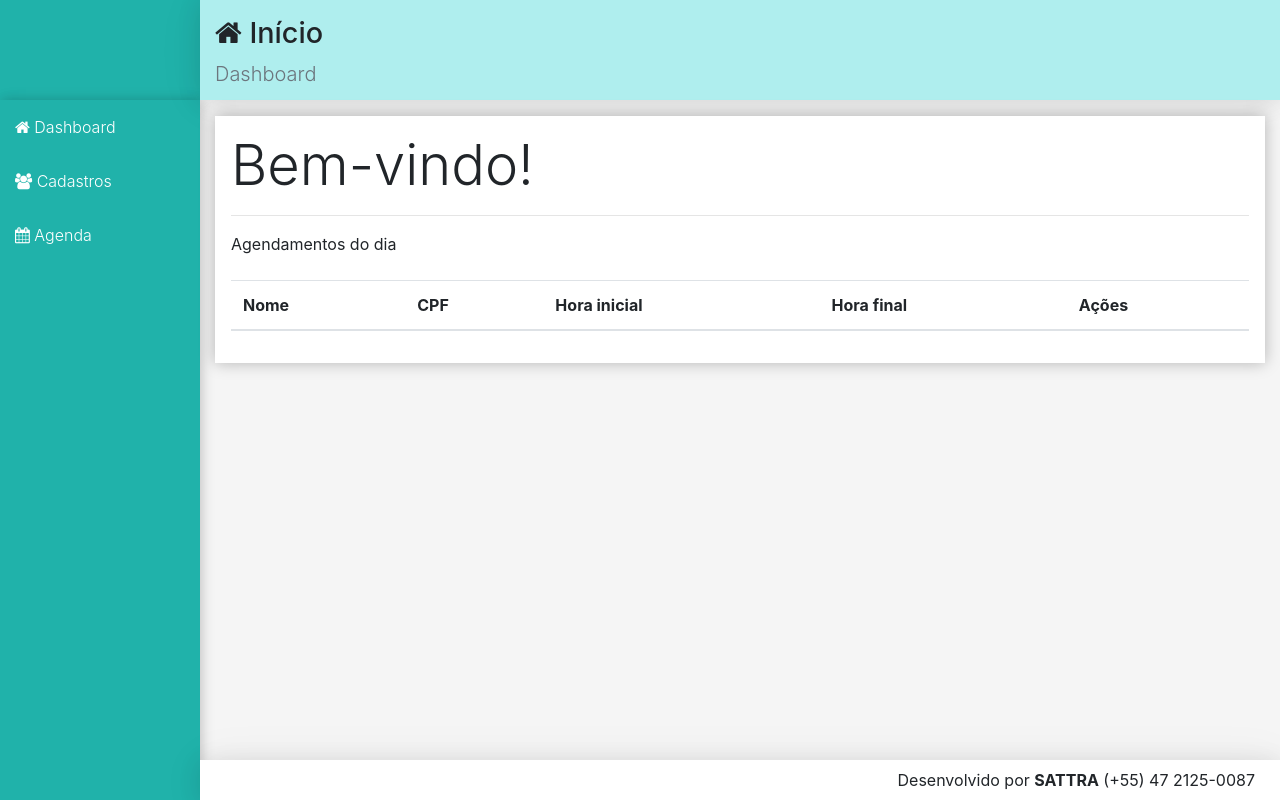
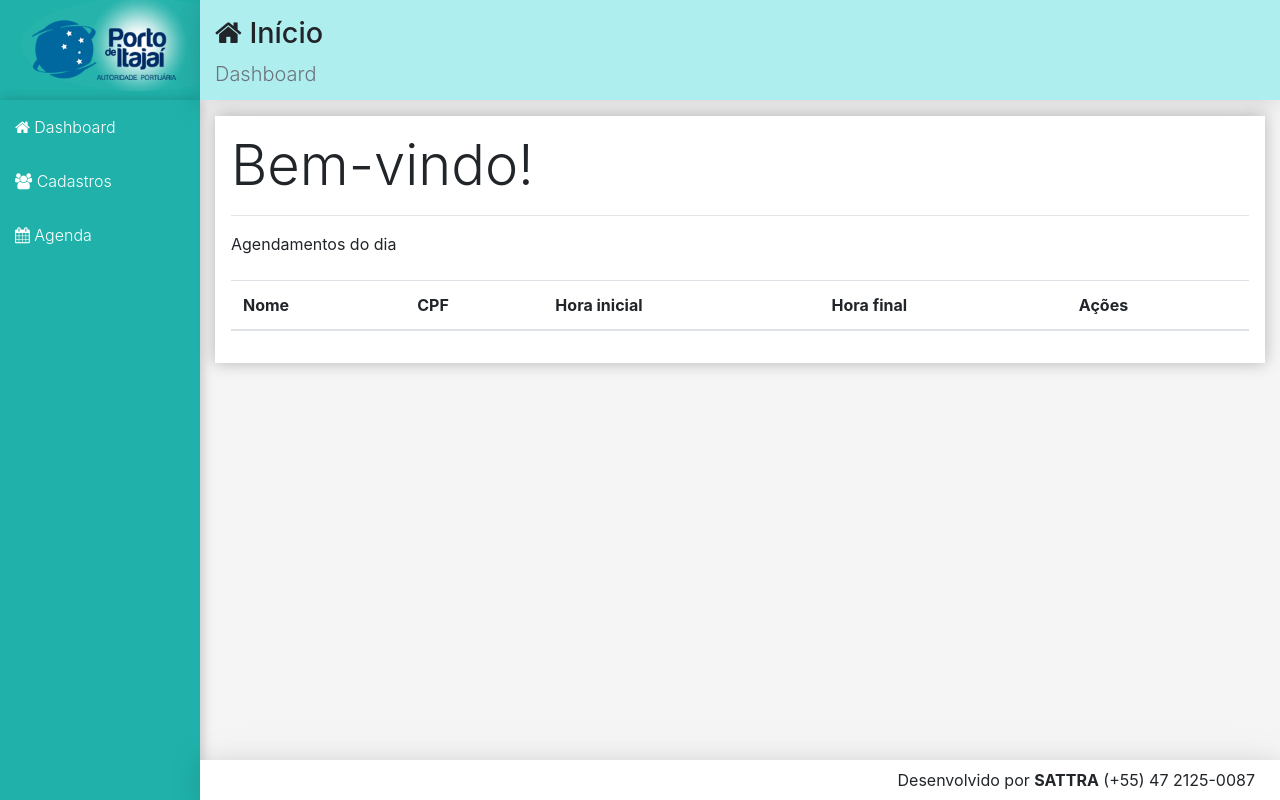
Before and after one commit to clarityClarice/Crud-e-Agendamento-Sattra, a React (Create React App) app: page /#/ in a window 1280 px wide. Built offline with nearby package versions, Linux system fonts and the light colour scheme.

Commit message:
Adicionando logo do porto

```diff
--- a/src/components/template/Logo.css
+++ b/src/components/template/Logo.css
@@ -6,6 +6,5 @@
 }
 
 aside.logo img{
-    padding: 0px 10px;
-    width: 60%;
+    width: 100%;
 }
--- a/src/components/template/Logo.jsx
+++ b/src/components/template/Logo.jsx
@@ -2,8 +2,11 @@
 import React from 'react'
 import { Link } from 'react-router-dom'
 
+import Logo from '../../Assets/images/Logo.png'
+
 export default props =>
     <aside className="logo">
         <Link to="/" className="logo">
+            <img src={Logo} alt="Porto de Itajaí" />
         </Link>
     </aside>
```
Also changed, not shown: src/Assets/images/Logo.png (added).
